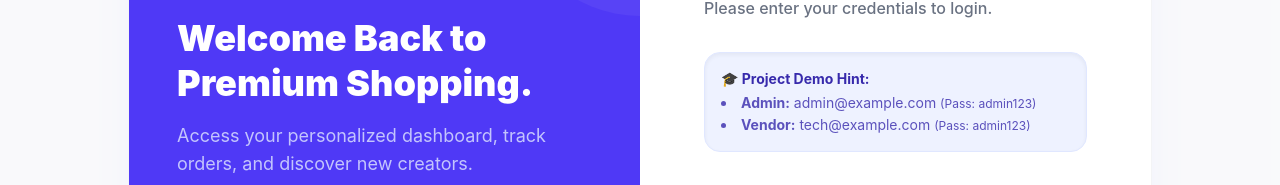
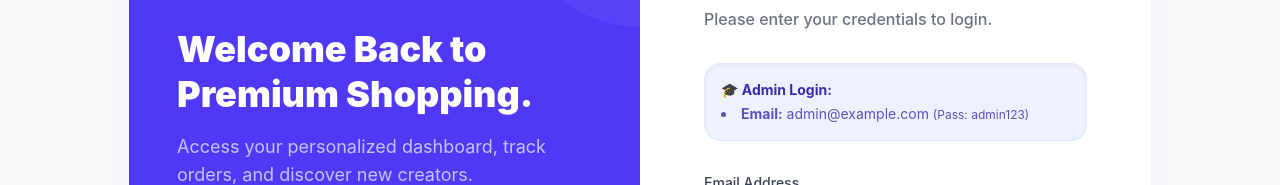
Before and after one commit to LaibaMumtaz/mern-multivendor-ecommerce, a React (Vite) app in the folder client/: page /login in a window 1280 px wide. Shown: the part 268-453 px from the top of the page. Built offline with nearby package versions, Linux system fonts and the light colour scheme; no server answers.

Commit message:
Update login page to show only admin credentials hint

```diff
--- a/client/src/pages/auth/Login.jsx
+++ b/client/src/pages/auth/Login.jsx
@@ -100,10 +100,9 @@ const Login = () => {
                     )}
 
                     <div className="bg-indigo-50 border border-indigo-100 p-4 rounded-2xl mb-8 text-sm text-indigo-800 shadow-inner">
-                         <strong>🎓 Project Demo Hint:</strong>
+                         <strong>🎓 Admin Login:</strong>
                          <ul className="mt-1 list-disc list-inside space-y-0.5 opacity-80">
-                             <li><strong>Admin:</strong> admin@example.com <span className="text-xs">(Pass: admin123)</span></li>
-                             <li><strong>Vendor:</strong> tech@example.com <span className="text-xs">(Pass: admin123)</span></li>
+                             <li><strong>Email:</strong> admin@example.com <span className="text-xs">(Pass: admin123)</span></li>
                          </ul>
                     </div>
 
```
